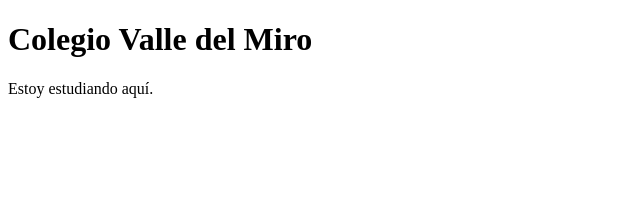
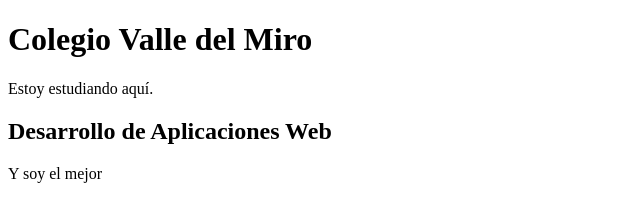
Before and after one commit to cesardro/directorio, a plain HTML site: page index.html in a window 1280 px wide. Shown: the whole page, without its empty margins (0-640 px from the left). Drawn offline with Linux system fonts and the light colour scheme.

Commit message:
Update index.html

```diff
--- a/index.html
+++ b/index.html
@@ -10,6 +10,8 @@
 <body>
     <h1>Colegio Valle del Miro</h1>
     <p>Estoy estudiando aquí.</p>
+    <h2>Desarrollo de Aplicaciones Web</h2>
+    <p>Y soy el mejor</p>
 </body>
 
 </html>
```
